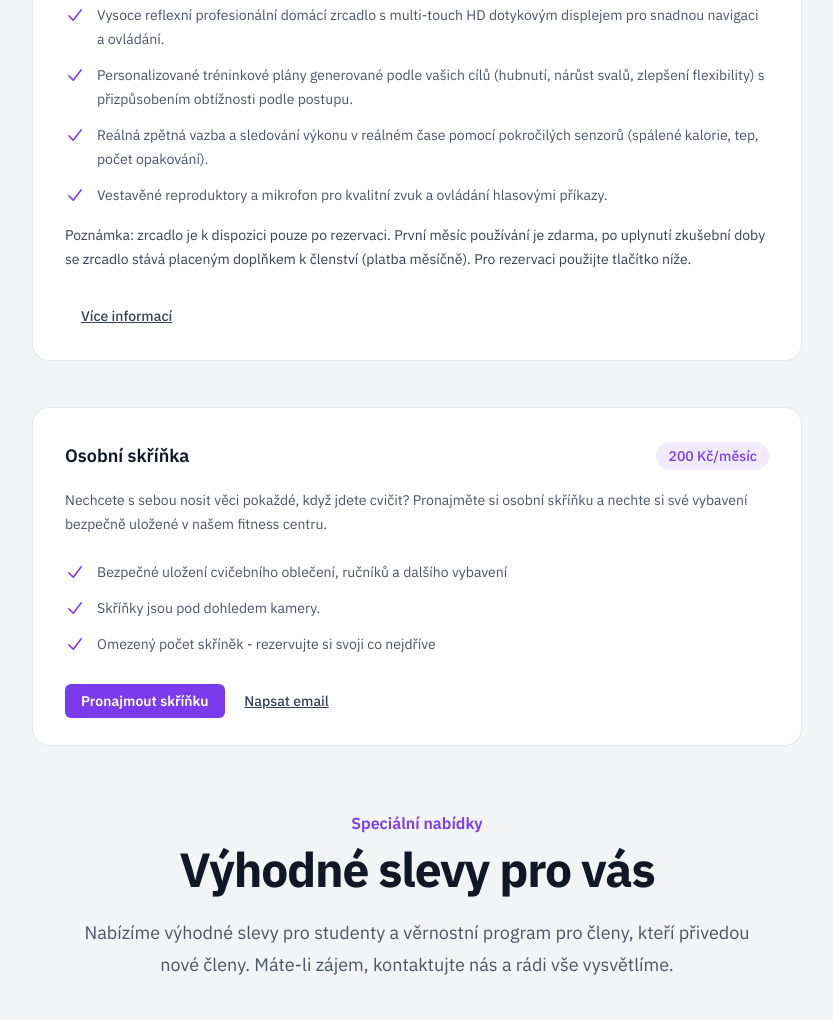
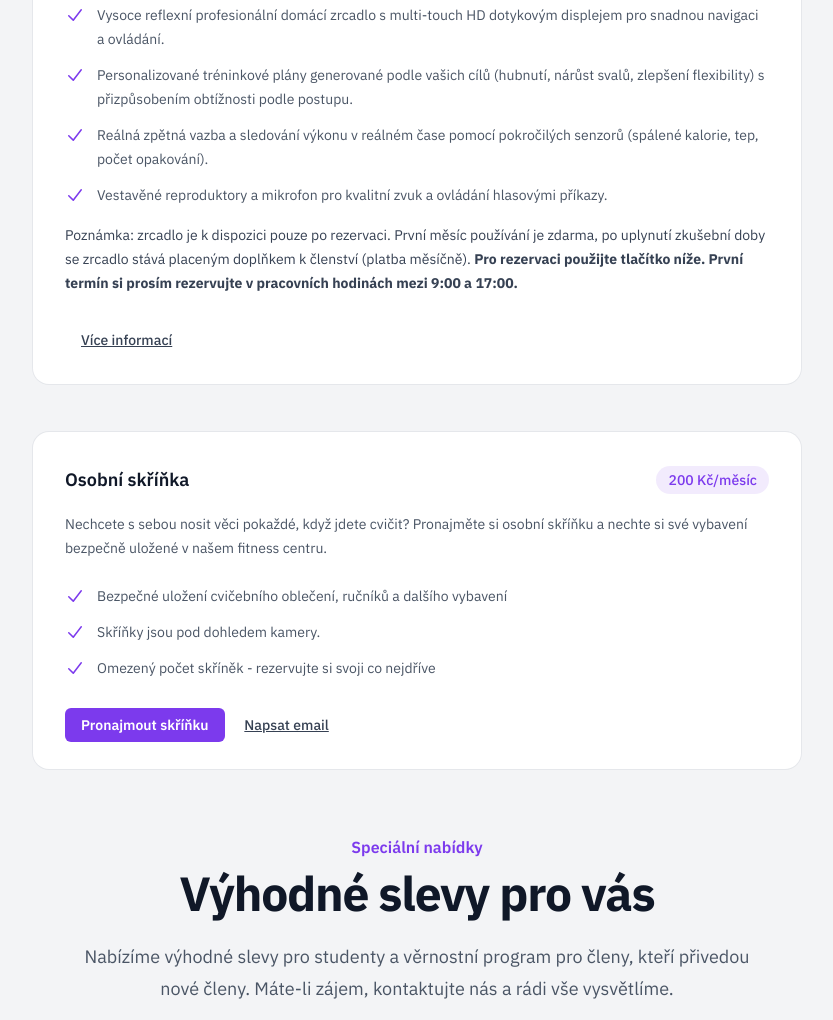
Before and after one commit to olympiagym/olympiagym.github.io, a website: page index.html in a window 1280 px wide. Shown: the part 3687-4707 px from the top of the page, without its empty margins (223-1056 px from the left). Drawn offline with Linux system fonts and the light colour scheme.

Commit message:
add work hours

```diff
--- a/index.html
+++ b/index.html
@@ -23,7 +23,8 @@
   <meta property="og:image:type" content="image/.png" />
   <meta property="og:image:width" content="1084" />
   <meta property="og:image:height" content="703" />
-    <script src="https://cdn.counter.dev/script.js" data-id="c7b021d7-f58c-4cc1-9dd7-80792dcdb31e" data-utcoffset="2"></script>
+  <script src="https://cdn.counter.dev/script.js" data-id="c7b021d7-f58c-4cc1-9dd7-80792dcdb31e"
+    data-utcoffset="2"></script>
 </head>
 
 <body class="bg-gray-100">
@@ -398,8 +399,8 @@
 
           <p class="mt-4 text-sm leading-6 text-gray-700">
             Poznámka: zrcadlo je k dispozici pouze po rezervaci. První měsíc používání je zdarma, po uplynutí zkušební
-            doby se zrcadlo
-            stává placeným doplňkem k členství (platba měsíčně). Pro rezervaci použijte tlačítko níže.
+            doby se zrcadlo stává placeným doplňkem k členství (platba měsíčně).
+            <strong>Pro rezervaci použijte tlačítko níže. První termín si prosím rezervujte v pracovních hodinách mezi 9:00 a 17:00.</strong>
           </p>
 
           <div class="mt-8">
```
Also changed, not shown: smart-mirror.html (+4 -2 lines).
